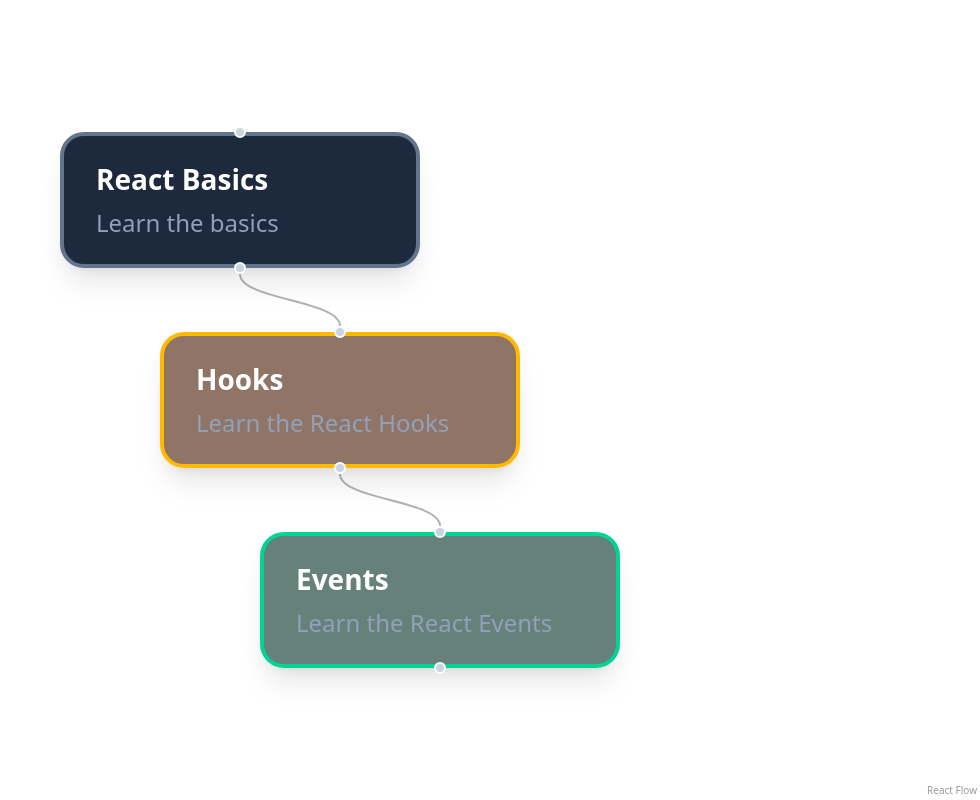
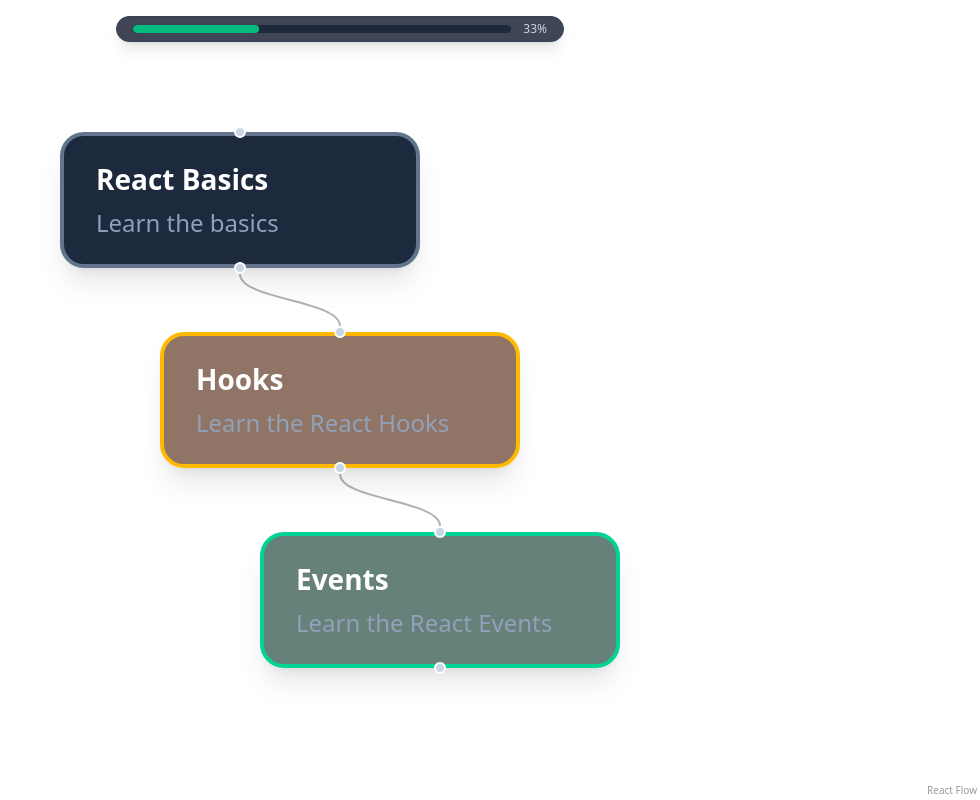
Before and after one commit to RubenColladoDiaz/SkillMap, a Next.js app: page / in a window 1280 px wide. Shown: the whole page, without its empty margins (300-1280 px from the left). Built offline with nearby package versions, Linux system fonts and the light colour scheme.

Commit message:
progess bar

```diff
--- /dev/null
+++ b/src/app/components/ProgressBar.tsx
@@ -0,0 +1,17 @@
+export default function ProgressBar({ percentage }: { percentage: number }) {
+  return (
+    <div className="fixed top-4 left-1/2 z-40 w-full max-w-md -translate-x-1/2 rounded-full border border-slate-700 bg-slate-900/80 p-1 shadow-lg backdrop-blur">
+      <div className="flex items-center gap-3 px-3">
+        <div className="h-2 flex-1 overflow-hidden rounded-full bg-slate-800">
+          <div
+            className="h-full rounded-full bg-emerald-500 transition-all"
+            style={{ width: `${percentage}%` }}
+          />
+        </div>
+        <span className="text-xs font-medium text-slate-300">
+          {Math.round(percentage)}%
+        </span>
+      </div>
+    </div>
+  );
+}
--- a/src/app/pages/Canvas.tsx
+++ b/src/app/pages/Canvas.tsx
@@ -13,6 +13,7 @@ import "@xyflow/react/dist/style.css";
 import { Difficulty, SkillNode, SkillNodeStatus } from "../types/SkillNode";
 import UpdaterNode from "../flow/nodes/UpdaterNode";
 import EditNode from "../components/nodes/EditNode";
+import ProgressBar from "../components/ProgressBar";
 
 const nodeStructures: SkillNode[] = [
   {
@@ -98,6 +99,17 @@ export default function Canvas() {
   const [nodeIdToDelete, setNodeIdToDelete] = useState<string | null>(null);
 
   const [hasLoaded, setHasLoaded] = useState(false);
+
+  function getProgress() {
+    if (nodes.length <= 0) return 0;
+
+    const completedCount = nodes.filter(
+      (node) => node.data.status === SkillNodeStatus.FINISHED,
+    ).length;
+    return (completedCount / nodes.length) * 100;
+  }
+
+  const progressPercentage = getProgress();
 
   useEffect(() => {
     if (localStorage.getItem("nodes") !== null) {
@@ -241,6 +253,7 @@ export default function Canvas() {
           </button>
         </div>
       )}
+      <ProgressBar percentage={progressPercentage}></ProgressBar>
       <ReactFlow
         nodes={nodes}
         edges={edges}
```
